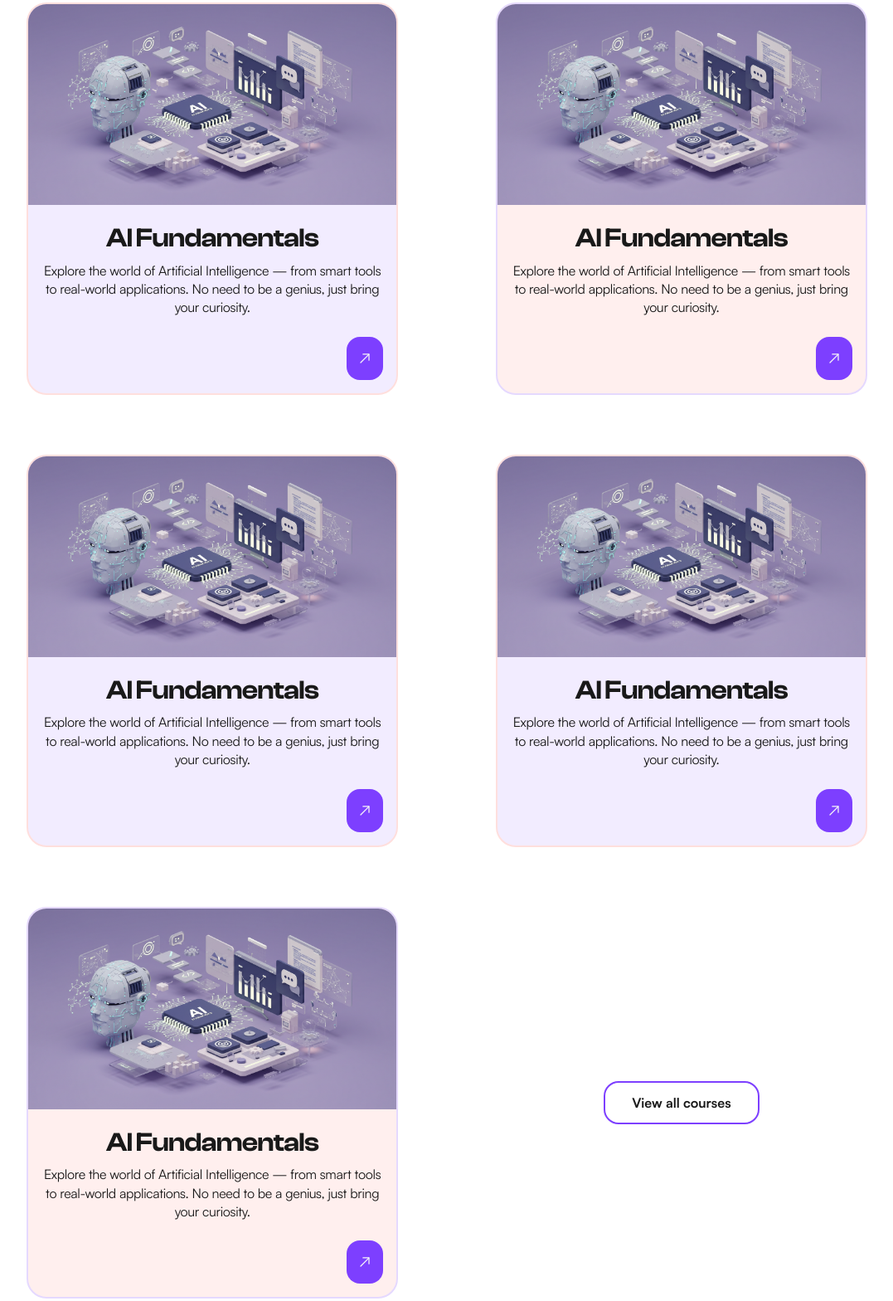
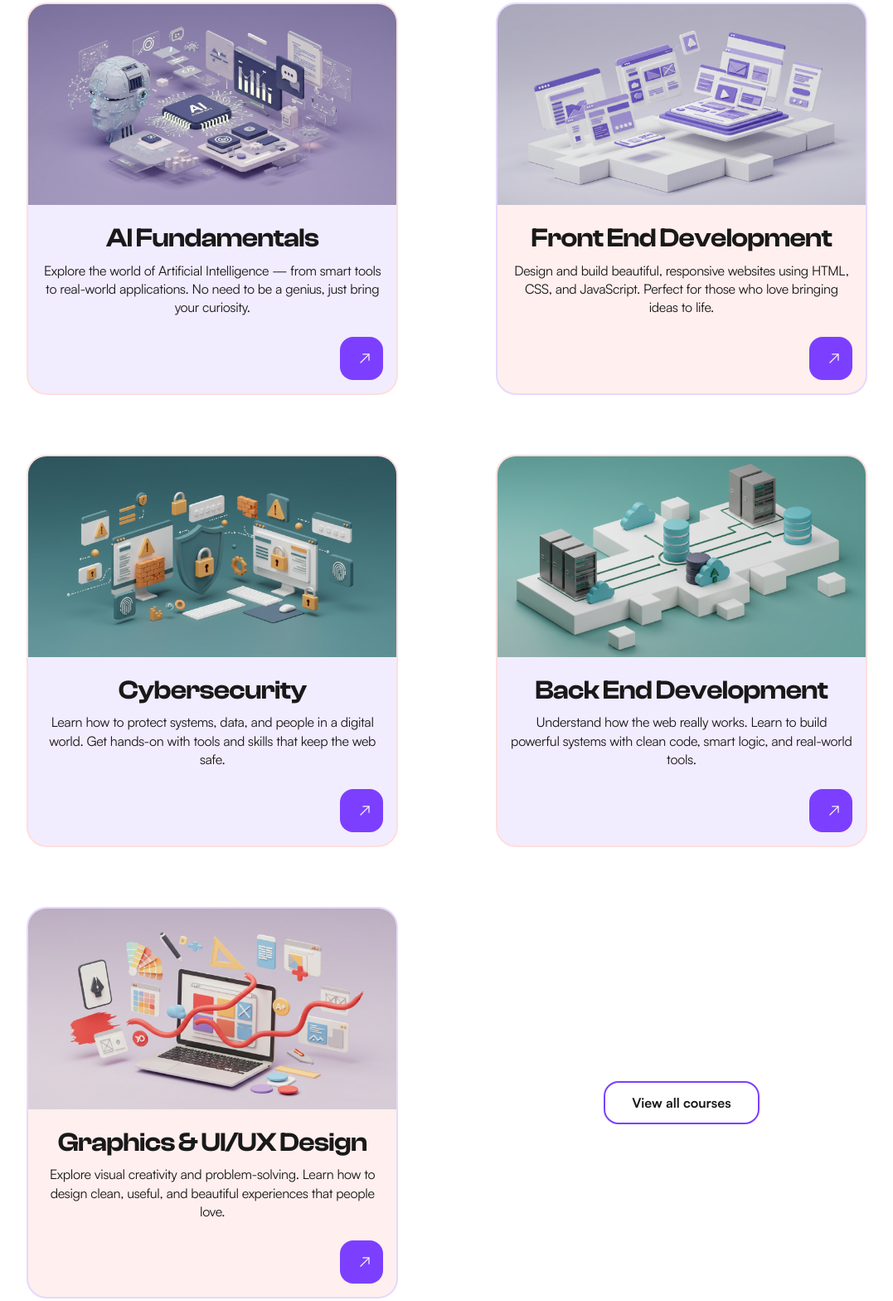
Before and after one commit to Izuthecreator/Learnexa-New, a plain HTML site: page index.html in a window 1280 px wide. Shown: the part 1005-2573 px from the top of the page at 83% size, without its empty margins (101-1178 px from the left). Drawn offline with Linux system fonts and the light colour scheme.

Commit message:
Add files via upload

```diff
--- a/global.css
+++ b/global.css
@@ -502,24 +502,7 @@
     border: 2px solid var(--primary-500);
 }
 
-.course-btn {
-    display: inline-flex;
-    height: 3.25rem;
-    padding: 0.75rem;
-    justify-content: center;
-    align-items: center;
-    gap: 0.5rem;
-    flex-shrink: 0;
-    border-radius: 1rem;
-    background: var(--primary-500);
-    color: #F8F8F8;
-    text-align: center;
-    font-family: Satoshi;
-    font-weight: 700;
-    font-size: 1rem;
-    border: none;
-    transition: all 0.3s ease;
-}
+
 
 /* .course-btn p {
     display: none;
--- a/index.html
+++ b/index.html
@@ -75,13 +75,12 @@
 
         <div class="courses-card-two flex-column">
           <div class="courses-card-img">
-            <img src="/Assets/Images/AI starter kits.png" alt="">
+            <img src="/Assets/Images/Front end.png" alt="">
           </div>
           <div class="courses-card-text-and-btn flex-column">
             <div class="courses-card-text flex-column">
-              <h5 class="h5-bold" style="text-align: center; color: var(--text-color);">AI Fundamentals</h5>
-              <p class="body-text-two" style="text-align: center; color: var(--text-color);">Explore the world of Artificial Intelligence — from
-                smart tools to real-world applications. No need to be a genius, just bring your curiosity.
+              <h5 class="h5-bold" style="text-align: center; color: var(--text-color);">Front End Development</h5>
+              <p class="body-text-two" style="text-align: center; color: var(--text-color);">Design and build beautiful, responsive websites using HTML, CSS, and JavaScript. Perfect for those who love bringing ideas to life.
               </p>
             </div>
             <div class="courses-card-btn flex-row">
@@ -92,13 +91,12 @@
 
         <div class="courses-card flex-column">
           <div class="courses-card-img">
-            <img src="/Assets/Images/AI starter kits.png" alt="">
+            <img src="/Assets/Images/Cybersecurity.png" alt="">
           </div>
           <div class="courses-card-text-and-btn flex-column">
             <div class="courses-card-text flex-column">
-              <h5 class="h5-bold" style="text-align: center; color: var(--text-color);">AI Fundamentals</h5>
-              <p class="body-text-two" style="text-align: center; color: var(--text-color);">Explore the world of Artificial Intelligence — from
-                smart tools to real-world applications. No need to be a genius, just bring your curiosity.
+              <h5 class="h5-bold" style="text-align: center; color: var(--text-color);">Cybersecurity</h5>
+              <p class="body-text-two" style="text-align: center; color: var(--text-color);">Learn how to protect systems, data, and people in a digital world. Get hands-on with tools and skills that keep the web safe.
               </p>
             </div>
             <div class="courses-card-btn flex-row">
@@ -109,13 +107,12 @@
 
         <div class="courses-card flex-column">
           <div class="courses-card-img">
-            <img src="/Assets/Images/AI starter kits.png" alt="">
+            <img src="/Assets/Images/Backend development.png" alt="">
           </div>
           <div class="courses-card-text-and-btn flex-column">
             <div class="courses-card-text flex-column">
-              <h5 class="h5-bold" style="text-align: center; color: var(--text-color);">AI Fundamentals</h5>
-              <p class="body-text-two" style="text-align: center; color: var(--text-color);">Explore the world of Artificial Intelligence — from
-                smart tools to real-world applications. No need to be a genius, just bring your curiosity.
+              <h5 class="h5-bold" style="text-align: center; color: var(--text-color);">Back End Development</h5>
+              <p class="body-text-two" style="text-align: center; color: var(--text-color);">Understand how the web really works. Learn to build powerful systems with clean code, smart logic, and real-world tools.
               </p>
             </div>
             <div class="courses-card-btn flex-row">
@@ -126,13 +123,12 @@
 
         <div class="courses-card-two flex-column">
           <div class="courses-card-img">
-            <img src="/Assets/Images/AI starter kits.png" alt="">
+            <img src="/Assets/Images/Graphics.png" alt="">
           </div>
           <div class="courses-card-text-and-btn flex-column">
             <div class="courses-card-text flex-column">
-              <h5 class="h5-bold" style="text-align: center; color: var(--text-color);">AI Fundamentals</h5>
-              <p class="body-text-two" style="text-align: center; color: var(--text-color);">Explore the world of Artificial Intelligence — from
-                smart tools to real-world applications. No need to be a genius, just bring your curiosity.
+              <h5 class="h5-bold" style="text-align: center; color: var(--text-color);">Graphics & UI/UX Design</h5>
+              <p class="body-text-two" style="text-align: center; color: var(--text-color);">Explore visual creativity and problem-solving. Learn how to design clean, useful, and beautiful experiences that people love.
               </p>
             </div>
             <div class="courses-card-btn flex-row">
--- a/media.css
+++ b/media.css
@@ -178,5 +178,10 @@
     @media (max-width: 1024px) {
   .hover-text {
     display: flex;
+    opacity: 1;
+  transform: translateY(0);
+  visibility: visible;
+  pointer-events: auto;
+  max-width: 1000px;
   }
 }
--- a/styles.css
+++ b/styles.css
@@ -181,6 +181,7 @@
     overflow-x: hidden;
     align-items: center;
     transition: all 1s ease;
+    transition: opacity 2.5s ease, transform 2.5s ease;
 }
 
 .courses-card-two {
@@ -194,6 +195,8 @@
     overflow-y: hidden;
     overflow-x: hidden;
     align-items: center;
+    transition: opacity 2.5s ease, transform 2.5s ease;
+
 }
 
 .courses-card-img {
@@ -217,16 +220,19 @@
     justify-content: center;
     gap: 1.5rem;
     padding-bottom: 1rem;
+    transition: opacity 0.4s ease, transform 0.4s ease;
 
 }
 
 .courses-card-text {
     width: 100%;
     gap: 0.5rem;
+    transition: opacity 0.4s ease, transform 0.4s ease;
 }
 
 .courses-card-btn {
     justify-content: flex-end;
+    transition: opacity 0.4s ease, transform 0.4s ease;
 }
 
 .course-last-container {
@@ -239,24 +245,62 @@
     gap: 0.625rem;
 }
 
-.hover-text {
-    display: none;
-}
-
-/* When the card is hovered */
 
 .courses-card:hover {
     cursor: pointer;
+    transition: opacity 2.5s ease, transform 2.5s ease;
 }
 
-.courses-card:hover .hover-text {
-   display: flex;
-}
+
 
 .courses-card-two:hover {
     cursor: pointer;
+    transition: opacity 2.5s ease, transform 2.5s ease;
 }
 
+.course-btn {
+    display: inline-flex;
+    height: 3.25rem;
+    padding: 0.75rem;
+    justify-content: center;
+    align-items: center;
+    gap: 0.5rem;
+    flex-shrink: 0;
+    border-radius: 1rem;
+    background: var(--primary-500);
+    color: #F8F8F8;
+    text-align: center;
+    font-family: Satoshi;
+    font-weight: 700;
+    font-size: 1rem;
+    border: none;
+    transition: all 0.3s ease;
+    transition: opacity 1s ease, transform 1s ease;
+
+}
+
+.hover-text {
+  opacity: 0;
+  transform: translateY(10px);
+  visibility: hidden;
+  max-width: 0;
+  pointer-events: none;
+  transition: opacity 0.8s ease, transform 0.8s ease;
+  display: flex;
+}
+
+
+.courses-card:hover .hover-text,
 .courses-card-two:hover .hover-text {
-   display: flex;
+  opacity: 1;
+  transform: translateY(0);
+  visibility: visible;
+  pointer-events: auto;
+  max-width: 1000px;
+  transition: opacity 0.6s ease, transform 0.6s ease;
 }
+
+.course-card:hover .course-btn,
+.course-card-two:hover .course-btn {
+    border-radius: 1rem;
+}
```
Also changed, not shown: script.js (+23 -0 lines), Assets/Images/Backend development.png (added), Assets/Images/Cybersecurity.png (added), Assets/Images/Front end.png (added), Assets/Images/Graphics.png (added).
